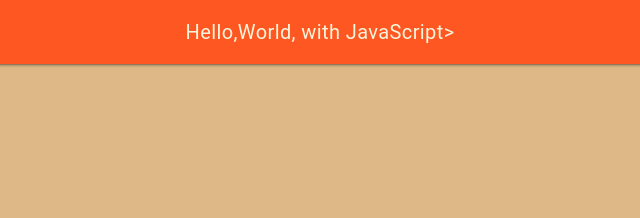
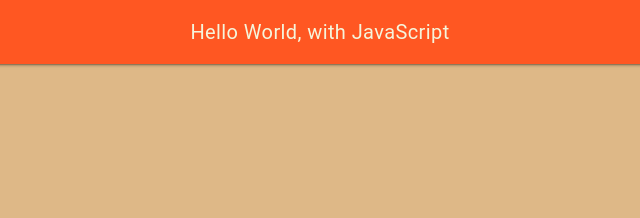
Before and after one commit to MTHS-ICS2O-2-2022/ICS2O-Unit-1-07-lamees-hemdan, a plain HTML site: page index.html in a window 1280 px wide. Shown: the full height of the page, 320-960 px from the left. Drawn offline with nearby package versions, Linux system fonts and the light colour scheme.

Commit message:
edited errors

```diff
--- a/index.html
+++ b/index.html
@@ -26,7 +26,7 @@
   <div class="mdl-layout mdl-js-layout mdl-layout--fixed header">
     <header class="mdl-layout__header">
       <div class="mdl-layout__header-row">
-        <span class="mdl-layout-title">Hello,World, with JavaScript><span>
+        <span class="mdl-layout-title">Hello World, with JavaScript</span>
       </div>
     </header>
     <main class="mdl-layout__content">
```
Also changed, not shown: index2.html (+1 -1 lines).
